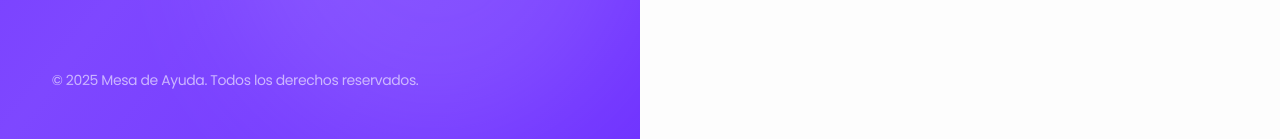
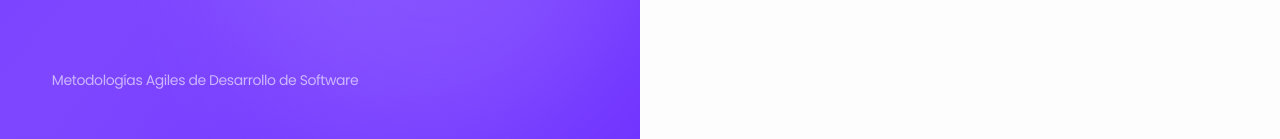
Before and after one commit to Chrishg4/Proyecto1Metodologias, a React (Vite) app in the folder frontend/: page /login in a window 1280 px wide. Shown: the part 658-797 px from the top of the page. Built offline with nearby package versions, Linux system fonts and the light colour scheme; no server answers.

Commit message:
Update auth page footer text
Replaced the footer copyright text on the login and register pages with the course/project name.

```diff
--- a/frontend/src/pages/Login.jsx
+++ b/frontend/src/pages/Login.jsx
@@ -76,7 +76,7 @@ const Login = () => {
         </div>
 
           <div className="relative z-10 text-primary-foreground/60 text-sm">
-          © 2025 Mesa de Ayuda. Todos los derechos reservados.
+           Metodologías Agiles de Desarrollo de Software
         </div>
       </div>
 
--- a/frontend/src/pages/Register.jsx
+++ b/frontend/src/pages/Register.jsx
@@ -114,7 +114,7 @@ const Register = () => {
         </div>
 
           <div className="relative z-10 text-primary-foreground/60 text-sm">
-          © 2025 Mesa de Ayuda. Todos los derechos reservados.
+          Metodologías Agiles de Desarrollo de Software
         </div>
       </div>
 
```
